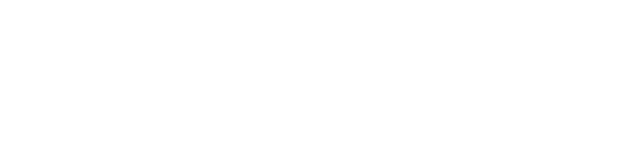
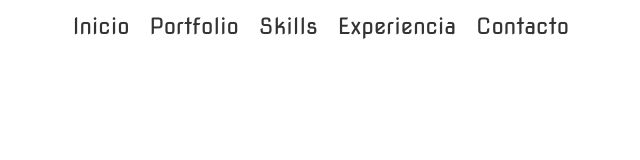
Before and after one commit to JooGo01/PortafolioWeb, a plain HTML site: page index.html in a window 1280 px wide. Shown: the whole page, without its empty margins (309-949 px from the left). Drawn offline with nearby package versions, Linux system fonts and the light colour scheme.

Commit message:
Navbar y estilo navbar

```diff
--- /dev/null
+++ b/estilo/estilo.css
@@ -0,0 +1,61 @@
+:root{
+    --color_principal_texto_hover:#1da1c4;
+    --color_principal:#505bda;
+    --color_secundario:#f02a71;
+    --color_terciario:#7ec0e4;
+    --color_texto:#1a2849;
+    --color_texto_sec:#f8fcfb;
+}
+
+body {
+    /* font-family: Arial, sans-serif; */
+    font-family: 'Nova Square', sans-serif;
+    margin: 0;
+    padding: 0;
+}
+
+nav {
+    background-color: white; /* Fondo blanco */
+    text-align: center; /* Centra los elementos */
+    padding: 10px 0; /* Añade un poco de espacio alrededor del navbar */
+}
+
+ul {
+    list-style-type: none;
+    margin: 0;
+    padding: 0;
+    display: flex;
+    justify-content: center; /* Centra los elementos horizontalmente */
+}
+
+li {
+    margin-right: 20px;
+    font-size: 1.4em;
+}
+
+a {
+    text-decoration: none;
+    color: #333; /* Cambia el color del texto */
+    position: relative;
+}
+
+a::before {
+    content: "";
+    position: absolute;
+    width: 100%;
+    height: 2px;
+    bottom: -2px;
+    left: 0;
+    background-color: var(--color_principal_texto_hover);
+    transition: transform 0.3s;
+    transform-origin: bottom left;
+    transform: scaleX(0);  /* Inicialmente oculto */
+}
+
+a:hover{
+    color:var(--color_principal_texto_hover);
+}
+
+a:hover::before {
+    transform: scaleX(1);  /* Se expande al hacer hover */
+}
--- a/index.html
+++ b/index.html
@@ -4,8 +4,25 @@
     <meta charset="UTF-8">
     <meta name="viewport" content="width=device-width, initial-scale=1.0">
     <title>Portfolio JGomez</title>
+    <!-- bootstrap -->
+    <link href="https://cdn.jsdelivr.net/npm/bootstrap@5.0.2/dist/css/bootstrap.min.css" rel="stylesheet" integrity="sha384-EVSTQN3/azprG1Anm3QDgpJLIm9Nao0Yz1ztcQTwFspd3yD65VohhpuuCOmLASjC" crossorigin="anonymous">
+    <script src="https://cdn.jsdelivr.net/npm/@popperjs/core@2.9.2/dist/umd/popper.min.js" integrity="sha384-IQsoLXl5PILFhosVNubq5LC7Qb9DXgDA9i+tQ8Zj3iwWAwPtgFTxbJ8NT4GN1R8p" crossorigin="anonymous"></script>
+    <script src="https://cdn.jsdelivr.net/npm/bootstrap@5.0.2/dist/js/bootstrap.min.js" integrity="sha384-cVKIPhGWiC2Al4u+LWgxfKTRIcfu0JTxR+EQDz/bgldoEyl4H0zUF0QKbrJ0EcQF" crossorigin="anonymous"></script>
+    <!-- font text -->
+    <link rel="preconnect" href="https://fonts.googleapis.com">
+    <link rel="preconnect" href="https://fonts.gstatic.com" crossorigin>
+    <link href="https://fonts.googleapis.com/css2?family=Nova+Square&display=swap" rel="stylesheet">
+    <link rel="stylesheet" href="estilo/estilo.css">
 </head>
 <body>
-
+    <nav>
+        <ul>
+            <li><a href="#">Inicio</a></li>
+            <li><a href="#">Portfolio</a></li>
+            <li><a href="#">Skills</a></li>
+            <li><a href="#">Experiencia</a></li>
+            <li><a href="#">Contacto</a></li>
+        </ul>
+    </nav>
 </body>
 </html>
```
